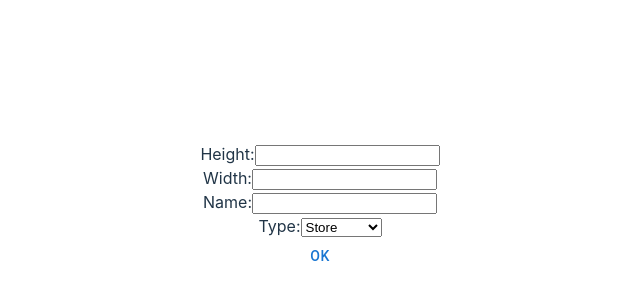
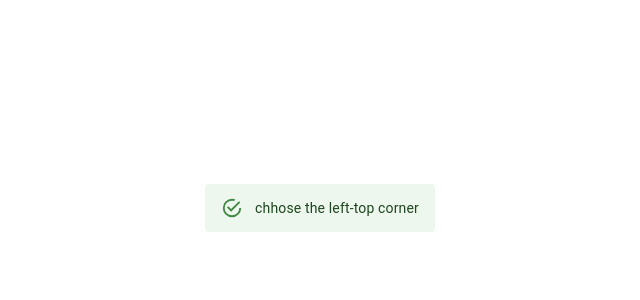
Before and after one commit to EstherFrauvirt/Mall-Navigate-client, a React (Vite) app in the folder navigation-client/: page /buildMatrix in a window 1280 px wide. Shown: the part 192-492 px from the top of the page, without its empty margins (320-960 px from the left). Built offline with nearby package versions, Linux system fonts and the light colour scheme.

Commit message:
UPDT-color&content

```diff
--- a/navigation-client/src/components/buildMatrix/index.jsx
+++ b/navigation-client/src/components/buildMatrix/index.jsx
@@ -17,18 +17,35 @@ export default function BuildMatrix() {
     let module = 1;
     const [elementRow, setElementRow] = useState(0)
     const [elementCol, setElementCol] = useState(0)
+    const [show1, setShow1] = useState()
+    const [show2, setShow2] = useState()
+
+    function getRandomColor() {
+        // Generate random values for RGB components
+        const red = Math.floor(Math.random() * 256);
+        const green = Math.floor(Math.random() * 256);
+        const blue = Math.floor(Math.random() * 256);
+
+        // Construct the RGB color string
+        const color = `rgb(${red}, ${green}, ${blue})`;
+
+        return color;
+      }
 
     const addDorToMAtrix = (formData) => {
         const tmp = mat
-        tmp[formData.enterance.row][formData.enterance.col] = 0;
+        console.log(formData);
+
+        tmp[formData.enterance.row][formData.enterance.col].content = 0;
+        tmp[formData.enterance.row][formData.enterance.col].name = `door`;
         console.log("addDor", formData);
         setMat([...tmp])
     }
     const addStoreToMatrix = (formData) => {
         const tmp = mat;
+        const color = getRandomColor();
         console.log("tmp", tmp);
         console.log("formData", formData);
-        //מאתחלים לפי הנתונים היבשים TEMP
         let i = parseInt(formData.location.row)
         let j = parseInt(formData.location.col)
         // i=i/module
@@ -49,8 +66,11 @@ export default function BuildMatrix() {
         // Iterate through the rectangle and mark each square with 1
         for (let row = i; row < h; row++) {
             for (let col = j; col < w; col++) {
-                if (tmp[row][col] == -1) {
-                    tmp[row][col] = 1;
+                if (tmp[row][col].content == -1) {
+                    tmp[row][col].content = 1;
+                    tmp[row][col].color = color;
+                    tmp[row][col].name = formData.name;
+                    console.log("tmp",tmp);
                 } else {
                     console.error("the area is occupied please choose again");
                     return
@@ -73,23 +93,23 @@ export default function BuildMatrix() {
         //     module = 10
         // }
         // console.log("build%", height, width);
-
+        const tmp=[];
         for (let index = 0; index < height; index++) {
-            const tmp2 = []
+            const tmp2 = [];
             for (let j = 0; j < width; j++) {
-                tmp2.push(-1)
+                tmp2[j]={content : -1,name:"o"}
             }
-            tmp.push(tmp2)
+            tmp.push(tmp2);
         }
-        setMat(tmp)
+        setMat([...tmp])
     }, [])
 
 
     console.log({ mat });
     return (
         <>
-            <Matrix matrix={mat} setElementRow={setElementRow} setElementCol={setElementCol} />
-            <Details addStoreToMatrix={addStoreToMatrix} elementRow={elementRow} elementCol={elementCol} addDorToMAtrix={addDorToMAtrix} />
+            <Matrix matrix={mat} setElementRow={setElementRow} setElementCol={setElementCol} setShow1={setShow1} setShow2={setShow2}/>
+            <Details addStoreToMatrix={addStoreToMatrix} elementRow={elementRow} elementCol={elementCol} addDorToMAtrix={addDorToMAtrix} show1={show1} show2={show2}/>
         </>
     )
 }
--- a/navigation-client/src/components/details/index.jsx
+++ b/navigation-client/src/components/details/index.jsx
@@ -1,14 +1,14 @@
-import { Button } from '@mui/material';
+import { Alert, Button, FormControl, InputLabel, MenuItem, Select, TextField } from '@mui/material';
 import React, { useEffect, useState } from 'react'
 
-export default function Deteils({ addStoreToMatrix, elementRow, elementCol, addDorToMAtrix }) {
+export default function Deteils({ addStoreToMatrix, elementRow, elementCol, addDorToMAtrix, show1, show2 }) {
     const [formData, setFormData] = useState({
         height: '',
         width: '',
         name: '',
         location: { row: '', col: '' },
         enterance: { row: '', col: '' },
-        type: 'store', // Default type
+        type: '', // Default type
     });
     const [show, setShow] = useState()
     const handleChange = (e) => {
@@ -36,75 +36,91 @@ export default function Deteils({ addStoreToMatrix, elementRow, elementCol, addD
         const tmpData = formData;
         tmpData.location.row = elementRow
         tmpData.location.col = elementCol
+        if(tmpData.location.row&&tmpData.location.col&& formData.name&& formData.type){
         setShow(true)
         addStoreToMatrix(tmpData);
         setFormData(tmpData);
-
+        }else{
+            console.log(tmpData);
+            alert("Y R missing Something")
+        }
     }
     const addDor = () => {
         const tmpData = formData;
         tmpData.enterance.row = elementRow
         tmpData.enterance.col = elementCol
         console.log("dor", tmpData);
-        addStoreToMatrix(tmpData)
+        addDorToMAtrix(tmpData)
         setFormData(tmpData)
     }
     const handleSubmit = (e) => {
         e.preventDefault();
         // Handle form submission, you can access form data from formData state
-        addDorToMAtrix(formData);
+        const tmp = formData;
+        addDorToMAtrix(tmp);
+        for (let key in formData) {
+            if (formData.hasOwnProperty(key)) {
+              // Check if the property is not inherited from the prototype chain
+              formData[key] = null; // You can set the default value based on your requirements
+            }
+          }
         console.log('Form submitted:', formData);
     };
 
     return (
         <>
-            <form onSubmit={handleSubmit}>
-                <label>
-                    Height:
-                    <input
-                        type="text"
-                        name="height"
-                        //   value={formData.height}
+            {!show1 && <Alert severity="success" >chhose the left-top corner</Alert>}
+            {show1 && <form >
+                <br />
+                <TextField
+                    required
+                    id="outlined-required"
+                    label="Height"
+                    name="height"
+                    defaultValue=""
+                    onChange={handleChange}
+
+                />
+                <TextField
+                    required
+                    id="outlined-required"
+                    label="Width"
+                    defaultValue=""
+                    name='width'
+                    onChange={handleChange}
+
+                />
+                <br />
+                <TextField
+                    required
+                    id="outlined-required"
+                    label="Name"
+                    name="name"
+                    defaultValue=""
+                    onChange={handleChange}
+
+                />
+                <FormControl >
+                    <InputLabel id="demo-simple-select-label">Age</InputLabel>
+                    <Select
+                        labelId="demo-simple-select-label"
+                        id="demo-simple-select"
+                        name="type"
+                        value={formData.type}
+                        label="Age"
                         onChange={handleChange}
-                    />
-                </label>
+                    >
+                        <MenuItem value={"store"}>store</MenuItem>
+                        <MenuItem value={"path"}>path</MenuItem>
+                    </Select>
+                </FormControl>
                 <br />
+                <Button onClick={addStore} >OK</Button>
 
-                <label>
-                    Width:
-                    <input
-                        type="text"
-                        name="width"
-                        value={formData.width}
-                        onChange={handleChange}
-                    />
-                </label>
-                <br />
-
-                <label>
-                    Name:
-                    <input
-                        type="text"
-                        name="name"
-                        value={formData.name}
-                        onChange={handleChange}
-                    />
-                </label>
-                <br />
-                <label>
-                    Type:
-                    <select name="type" value={formData.type} onChange={handleChange}>
-                        <option value="store">Store</option>
-                        <option value="transition">Transition</option>
-                    </select>
-                </label>
-                <br />
-                <Button onClick={addStore}>OK</Button>
-
-                {show && <div><span>choose dor</span>
+                {show2 && show && <div><Alert severity="success" >chhose the dor</Alert>
                     <Button onClick={addDor}>Submit</Button>
-                </div>
-                }</form>
+                </div>}
+            </form >}
         </>
     )
 }
--- a/navigation-client/src/components/matrix/Cube.jsx
+++ b/navigation-client/src/components/matrix/Cube.jsx
@@ -1,10 +1,10 @@
 import { Button, Paper } from '@mui/material'
 import React from 'react'
 
-export default function Cube({title}) {
+export default function Cube({key,title,color}) {
   return (
     // <Paper elevation={0}  variant="outlined" square style={{height:"40px",width:"40px"}}>
-      <Button variant="text" disableElevation size='large' style={{backgroundColor:'silver',borderRadius:'0'}} square>{title}</Button>
+      <Button variant="text" disableElevation size='large' style={{backgroundColor:color,borderRadius:'0'}} square>{title}</Button>
       // {/* </Paper> */}
 
     // <span style={{border:'solid', borderWidth:'2px',borderColor:'black',width:20,height:20,}}>{title|| "  "}</span>
--- a/navigation-client/src/components/matrix/index.jsx
+++ b/navigation-client/src/components/matrix/index.jsx
@@ -3,7 +3,7 @@ import Deteils from '../details';
 import Cube from './Cube';
 import { Button, Stack } from '@mui/material';
 
-export default function Matrix({ matrix, width, height, setElementCol, setElementRow ,title}) {
+export default function Matrix({ matrix, setElementCol, setElementRow ,setShow1,setShow2}) {
 
     //const [mat,setMat]=useState(mar)
 
@@ -13,19 +13,8 @@ export default function Matrix({ matrix, width, height, setElementCol, setElemen
 
     }, [])
 
-    const printMat = () => {
-        return matrix.map((row, indexR) => {
-            return <div>
-                {row.map((col, indexC) => {
-                    // console.log("printMat",`${indexR},${indexC}  ===>  ${matrix[indexR][indexC]}`);
-                    return <Cube key={`${indexR},${indexC}`} title={title} />
-                })}
-            </div>
-        })
-    }
     return (
         <>
-            {/* {printMat()} */}
             {matrix.map((row, indexR) => {
                 return <Stack direction="row" >
                     {row.map((col, indexC) => {
@@ -34,12 +23,11 @@ export default function Matrix({ matrix, width, height, setElementCol, setElemen
                             console.log("onclick", indexR, indexC);
                             setElementCol(indexC);
                             setElementRow(indexR)
+                            setShow1(true)
+                            setShow2(true)
+
                         }}>
-
-                                <Cube key={`${indexR},${indexC}`} title={matrix[indexR][indexC]} row={indexR} col={indexC} >
-
-                                </Cube>
-
+                                <Cube key={`${indexR},${indexC}`} title={matrix[indexR][indexC].name} color={matrix[indexR][indexC].color}/>
                         </div>
                     })}
                 </Stack>
```
